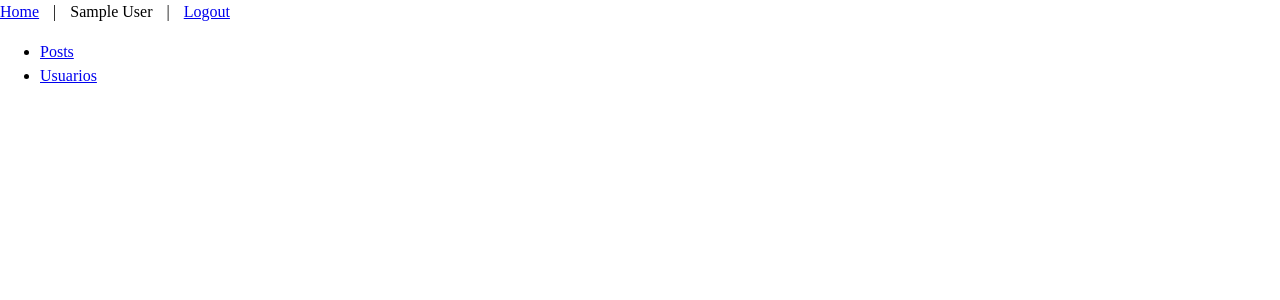
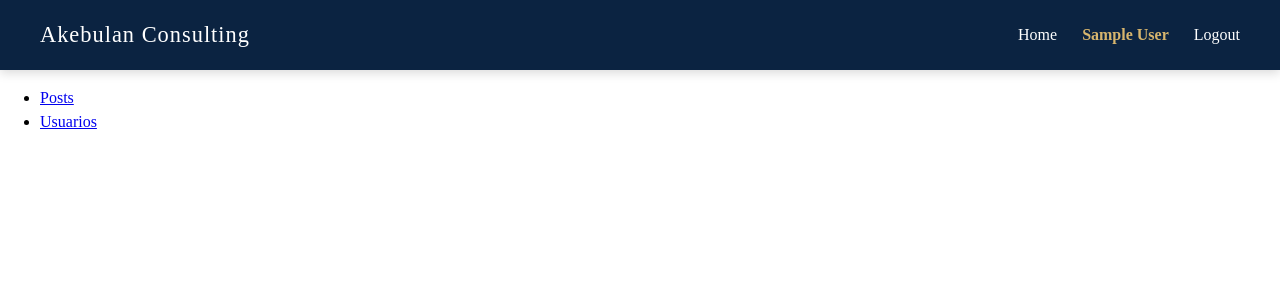
Before and after one commit to cfpetit/akebulane-Consulting, a Flask app: template app/admin/templates/admin/index.html in a window 1280 px wide. Shown: the top 300 px of the page. Run offline with Flask 3, Linux system fonts and the light colour scheme; the template is opened without the code that fills it, so the values that code supplies are empty; the visitor is signed in with stand-in values (Sample User, id 1); parts of the project's set-up code (start-up, migrations or seed data) failed here and were passed over; some libraries are stand-ins or nearby versions.

Commit message:
Navbar modified

```diff
--- a/app/static/css/navbar.css
+++ b/app/static/css/navbar.css
@@ -1,11 +1,52 @@
-.user-info {
-    list-style: none;
-    margin: 0;
-    padding: 0;
+.navbar{
+    display:flex;
+    justify-content:space-between;
+    align-items:center;
+
+    padding:18px 40px;
+
+    background:#0b2341;
+    color:white;
+
+    box-shadow:0 3px 10px rgba(0,0,0,.15);
 }
 
-.user-info li {
-    display: inline-block;
-    margin: 0;
-    padding-right: 10px;
+.navbar-left,
+.navbar-right{
+    display:flex;
+    align-items:center;
+    gap:25px;
 }
+
+.logo{
+    font-size:1.4rem;
+    font-weight:bold;
+
+    color:white;
+    text-decoration:none;
+
+    letter-spacing:1px;
+}
+
+.navbar a{
+
+    color:white;
+
+    text-decoration:none;
+
+    font-weight:500;
+
+    transition:.25s;
+}
+
+.navbar a:hover{
+
+    color:#d7b56d;
+}
+
+.username{
+
+    color:#d7b56d;
+
+    font-weight:bold;
+}
--- a/app/templates/base_template.html
+++ b/app/templates/base_template.html
@@ -2,54 +2,84 @@
 <html lang="es">
 <head>
     <meta charset="UTF-8">
+    <meta name="viewport" content="width=device-width, initial-scale=1.0">
+
     <title>{% block title %}{% endblock %}</title>
+
+    <!--- Base --->
     <link rel="stylesheet" href="{{ url_for('static', filename='css/base.css') }}">
+
+    <!--- Layout --->
     <link rel="stylesheet" href="{{ url_for('static', filename='css/navbar.css') }}">
+    <link rel="stylesheet" href="{{ url_for('static', filename='css/footer.css') }}">
+
+    <!--- Components --->
     <link rel="stylesheet" href="{{ url_for('static', filename='css/buttons.css') }}">
     <link rel="stylesheet" href="{{ url_for('static', filename='css/forms.css') }}">
     <link rel="stylesheet" href="{{ url_for('static', filename='css/cards.css') }}">
+
+    <!--- Pages --->
     <link rel="stylesheet" href="{{ url_for('static', filename='css/index.css') }}">
     <link rel="stylesheet" href="{{ url_for('static', filename='css/admin.css') }}">
-    <link rel="stylesheet" href="{{ url_for('static', filename='css/footer.css') }}">
+
+    <!--- Effects --->
     <link rel="stylesheet" href="{{ url_for('static', filename='css/animations.css') }}">
 </head>
+
 <body>
 
-<div>
-    <ul class="user-info">
+<nav class="navbar">
+    <div class="navbar-left">
 
-        <li><a href="{{ url_for('public.index') }}">Home</a></li>
-        <li>|</li>
+        <a href="{{ url_for('public.index') }}" class="logo">
+            Akebulan Consulting
+        </a>
+
+     </div>
+
+     <div class="navbar-right">
+
+         <a href="{{ url_for('public.index') }}">
+             Home
+         </a>
 
         {% if current_user.is_anonymous %}
 
-            <li><a href="{{ url_for('auth.login') }}">Login</a></li>
-            <li>|</li>
-            <li><a href="{{ url_for('auth.show_signup_form') }}">Register</a></li>
+            <a href="{{ url_for('auth.login') }}">
+                Login
+            </a>
+            <a href="{{ url_for('auth.show_signup_form') }}">
+                Register
+            </a>
 
         {% else %}
 
-            <li>{{ current_user.name }}</li>
-
             {% if current_user.is_admin %}
-                <li>|</li>
-                <li>
                 <a href="{{ url_for('admin.index') }}">
                     Admin
                 </a>
-            </li>
 
             {% endif %}
 
-            <li>|</li>
-            <li><a href="{{ url_for('auth.logout') }}">Logout</a></li>
+            <span class="username">
+                {{ current_user.name }}
+            </span>
 
-        {% endif %}
+            <a href="{{ url_for('auth.logout') }}">
+                Logout
+            </a>
+    {% endif %}
 
-    </ul>
-</div>
+ </div>
+
+</nav>
+
+<main>
 
 {% block content %}{% endblock %}
 
+</main>
+
 </body>
+
 </html>
```
